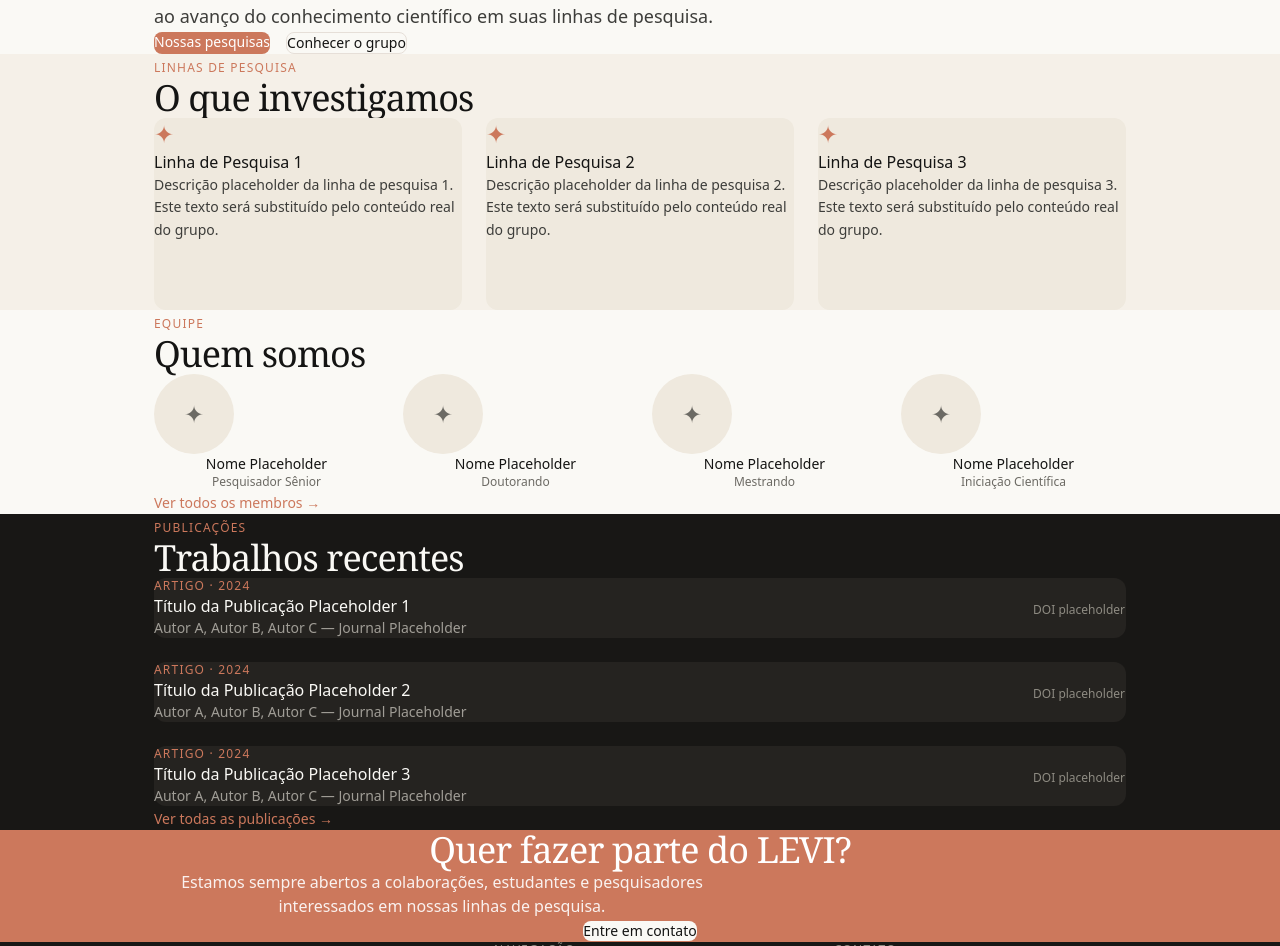
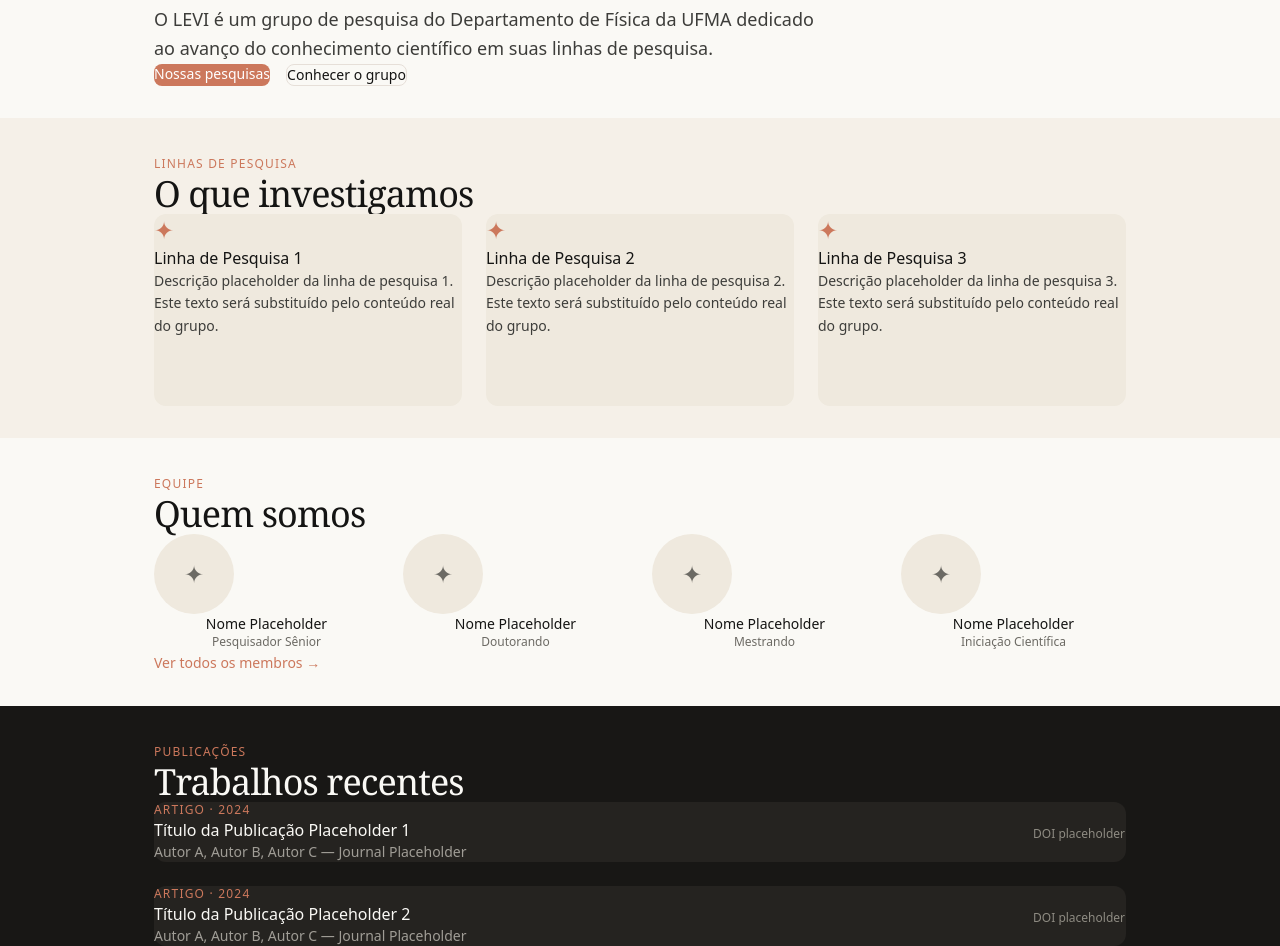
Before and after one commit to researchgroups-ufma/levi, a Next.js app: page / in a window 1280 px wide. Shown: the part 266-1212 px from the top of the page. Built offline with nearby package versions, Linux system fonts and the light colour scheme.

Commit message:
style: ajusta espaçamento entre seções

```diff
--- a/app/about/page.tsx
+++ b/app/about/page.tsx
@@ -2,7 +2,7 @@ export default function AboutPage() {
   return (
     <>
       {/* Hero da página */}
-      <section className="bg-canvas py-24">
+      <section className="bg-canvas section-padding">
         <div className="container-site">
           <span className="inline-block text-xs font-medium uppercase tracking-widest text-primary mb-4">
             Apresentação
@@ -18,7 +18,7 @@ export default function AboutPage() {
       </section>
 
       {/* Missão */}
-      <section className="bg-surface-soft py-24">
+      <section className="bg-surface-soft section-padding">
         <div className="container-site grid grid-cols-1 md:grid-cols-2 gap-16">
           <div>
             <h2 className="font-serif text-3xl text-ink tracking-tight mb-4">
@@ -42,7 +42,7 @@ export default function AboutPage() {
       </section>
 
       {/* Afiliações */}
-      <section className="bg-canvas py-24">
+      <section className="bg-canvas section-padding">
         <div className="container-site">
           <h2 className="font-serif text-3xl text-ink tracking-tight mb-8">
             Afiliações
--- a/app/contact/page.tsx
+++ b/app/contact/page.tsx
@@ -1,14 +1,14 @@
 export default function ContactPage() {
   return (
     <>
-      <section className="bg-canvas py-24">
+      <section className="bg-canvas section-padding">
         <div className="container-site">
           <span className="inline-block text-xs font-medium uppercase tracking-widest text-primary mb-4">Contato</span>
           <h1 className="font-serif text-5xl text-ink tracking-tight mb-6">Fale com o LEVI</h1>
           <p className="text-lg text-body leading-relaxed max-w-2xl">Tem interesse em colaborar, ingressar no grupo ou simplesmente saber mais sobre nossas pesquisas? Entre em contato.</p>
         </div>
       </section>
-      <section className="bg-surface-soft py-24">
+      <section className="bg-surface-soft section-padding">
         <div className="container-site">
           <div className="grid grid-cols-1 md:grid-cols-3 gap-8 mb-16">
             <div className="bg-canvas rounded-lg p-8 border border-hairline">
--- a/app/globals.css
+++ b/app/globals.css
@@ -74,3 +74,12 @@ body {
     padding-inline: 4rem;
   }
 }
+.section-padding {
+  padding-block: 6rem;  /* ← espaçamento em mobile */
+}
+
+@media (min-width: 1024px) {
+  .section-padding {
+    padding-block: 2rem;  /* ← espaçamento em desktop */
+  }
+}
--- a/app/members/page.tsx
+++ b/app/members/page.tsx
@@ -27,7 +27,7 @@ const fallback: Member[] = [
 
   return (
     <>
-      <section className="bg-canvas py-24">
+      <section className="bg-canvas section-padding">
         <div className="container-site">
           <span className="inline-block text-xs font-medium uppercase tracking-widest text-primary mb-4">
             Equipe
@@ -41,7 +41,7 @@ const fallback: Member[] = [
         </div>
       </section>
 
-      <section className="bg-surface-soft py-24">
+      <section className="bg-surface-soft section-padding">
         <div className="container-site">
           <div className="grid grid-cols-1 md:grid-cols-2 gap-6">
             {data.map((member) => (
--- a/app/news/page.tsx
+++ b/app/news/page.tsx
@@ -23,7 +23,7 @@ export default function NewsPage() {
 
   return (
     <>
-      <section className="bg-canvas py-24">
+      <section className="bg-canvas section-padding">
         <div className="container-site">
           <span className="inline-block text-xs font-medium uppercase tracking-widest text-primary mb-4">
             Novidades
@@ -37,7 +37,7 @@ export default function NewsPage() {
         </div>
       </section>
 
-      <section className="bg-surface-soft py-24">
+      <section className="bg-surface-soft section-padding">
         <div className="container-site">
           <div className="grid grid-cols-1 md:grid-cols-2 gap-6">
             {data.map((item) => (
--- a/app/page.tsx
+++ b/app/page.tsx
@@ -4,7 +4,7 @@ export default function Home() {
   return (
     <>
       {/* Hero */}
-      <section className="bg-canvas py-24">
+      <section className="bg-canvas section-padding">
         <div className="container-site">
           <div className="max-w-2xl">
             <span className="inline-block text-xs font-medium uppercase tracking-widest text-primary mb-6">
@@ -36,7 +36,7 @@ export default function Home() {
       </section>
 
       {/* Linhas de pesquisa */}
-      <section className="bg-surface-soft py-24">
+      <section className="bg-surface-soft section-padding">
         <div className="container-site">
           <span className="inline-block text-xs font-medium uppercase tracking-widest text-primary mb-4">
             Linhas de pesquisa
@@ -62,7 +62,7 @@ export default function Home() {
       </section>
 
       {/* Membros destaque */}
-      <section className="bg-canvas py-24">
+      <section className="bg-canvas section-padding">
         <div className="container-site">
           <span className="inline-block text-xs font-medium uppercase tracking-widest text-primary mb-4">
             Equipe
@@ -93,7 +93,7 @@ export default function Home() {
       </section>
 
       {/* Publicações recentes */}
-      <section className="bg-surface-dark py-24">
+      <section className="bg-surface-dark section-padding">
         <div className="container-site">
           <span className="inline-block text-xs font-medium uppercase tracking-widest text-primary mb-4">
             Publicações
@@ -135,7 +135,7 @@ export default function Home() {
       </section>
 
       {/* CTA contato */}
-      <section className="bg-primary py-24">
+      <section className="bg-primary section-padding">
         <div className="container-site text-center">
           <h2 className="font-serif text-4xl text-on-primary tracking-tight mb-6">
             Quer fazer parte do LEVI?
--- a/app/publications/page.tsx
+++ b/app/publications/page.tsx
@@ -25,14 +25,14 @@ export default function PublicationsPage() {
 
   return (
     <>
-      <section className="bg-canvas py-24">
+      <section className="bg-canvas section-padding">
         <div className="container-site">
           <span className="inline-block text-xs font-medium uppercase tracking-widest text-primary mb-4">Producao cientifica</span>
           <h1 className="font-serif text-5xl text-ink tracking-tight mb-6">Publicacoes</h1>
           <p className="text-lg text-body leading-relaxed max-w-2xl">Artigos, preprints e outros trabalhos produzidos pelos membros do LEVI.</p>
         </div>
       </section>
-      <section className="bg-surface-dark py-24">
+      <section className="bg-surface-dark section-padding">
         <div className="container-site flex flex-col gap-6">
           {data.map((pub) => (
             <div key={pub.slug} className="bg-surface-dark-elevated rounded-lg p-8">
--- a/app/research/page.tsx
+++ b/app/research/page.tsx
@@ -21,7 +21,7 @@ export default function ResearchPage() {
 
   return (
     <>
-      <section className="bg-canvas py-24">
+      <section className="bg-canvas section-padding">
         <div className="container-site">
           <span className="inline-block text-xs font-medium uppercase tracking-widest text-primary mb-4">
             Pesquisa
@@ -35,7 +35,7 @@ export default function ResearchPage() {
         </div>
       </section>
 
-      <section className="bg-surface-soft py-24">
+      <section className="bg-surface-soft section-padding">
         <div className="container-site flex flex-col gap-8">
           {data.map((area) => (
             <div key={area.slug} className="bg-canvas rounded-lg p-8 border border-hairline">
```
